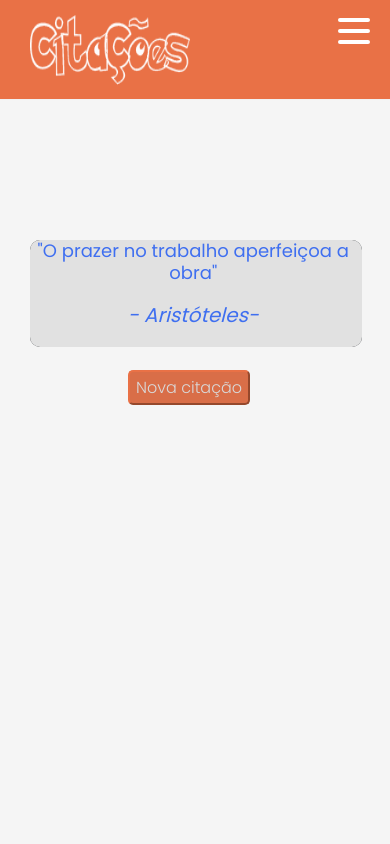
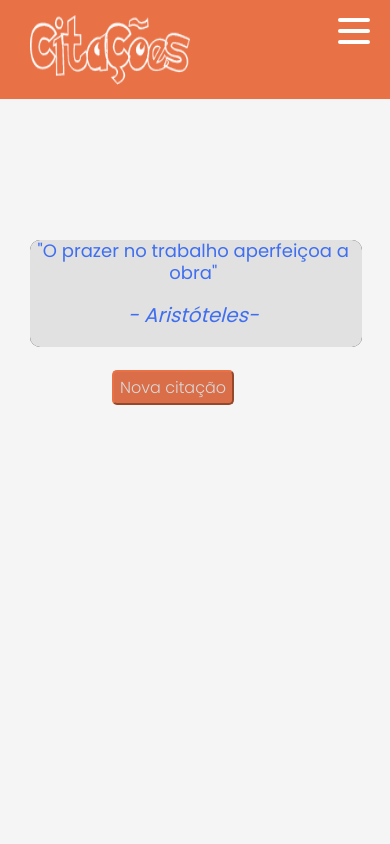
Before and after one commit to eesr05/RandomQuotes, a React (Create React App) app: page / in a window 390 px wide. Shown: the top 844 px of the page. Built offline with nearby package versions, Linux system fonts and the light colour scheme.

Commit message:
Arrumando botao

```diff
--- a/src/App.css
+++ b/src/App.css
@@ -97,7 +97,7 @@ mark{
   }
   #newquote2{
     display: flex;
-    margin: 23px 0 0 8em;
+    margin: 23px 0 0 7rem;
     align-items: center;
     border-color: #E97146 !important;
   }
```
